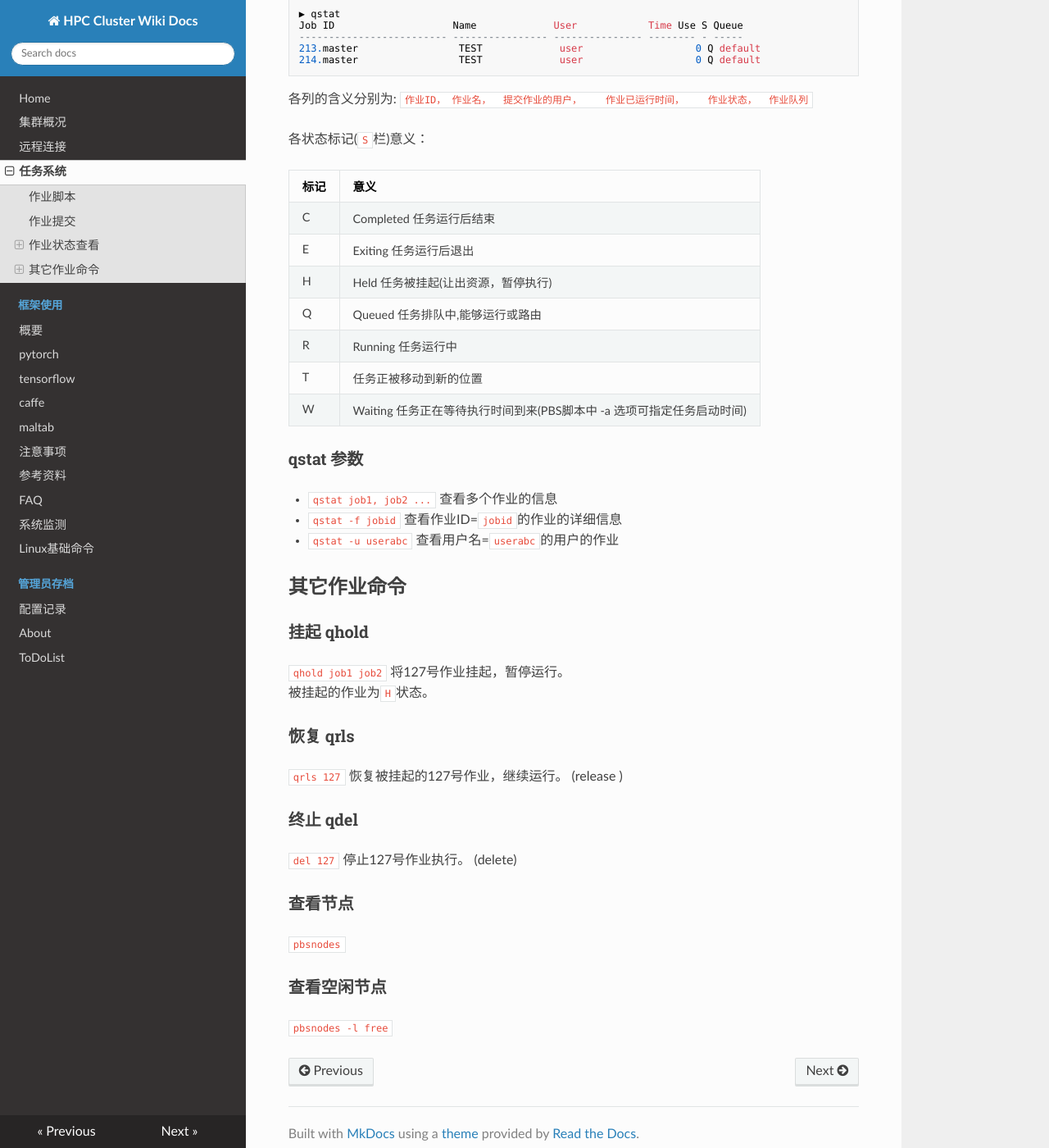
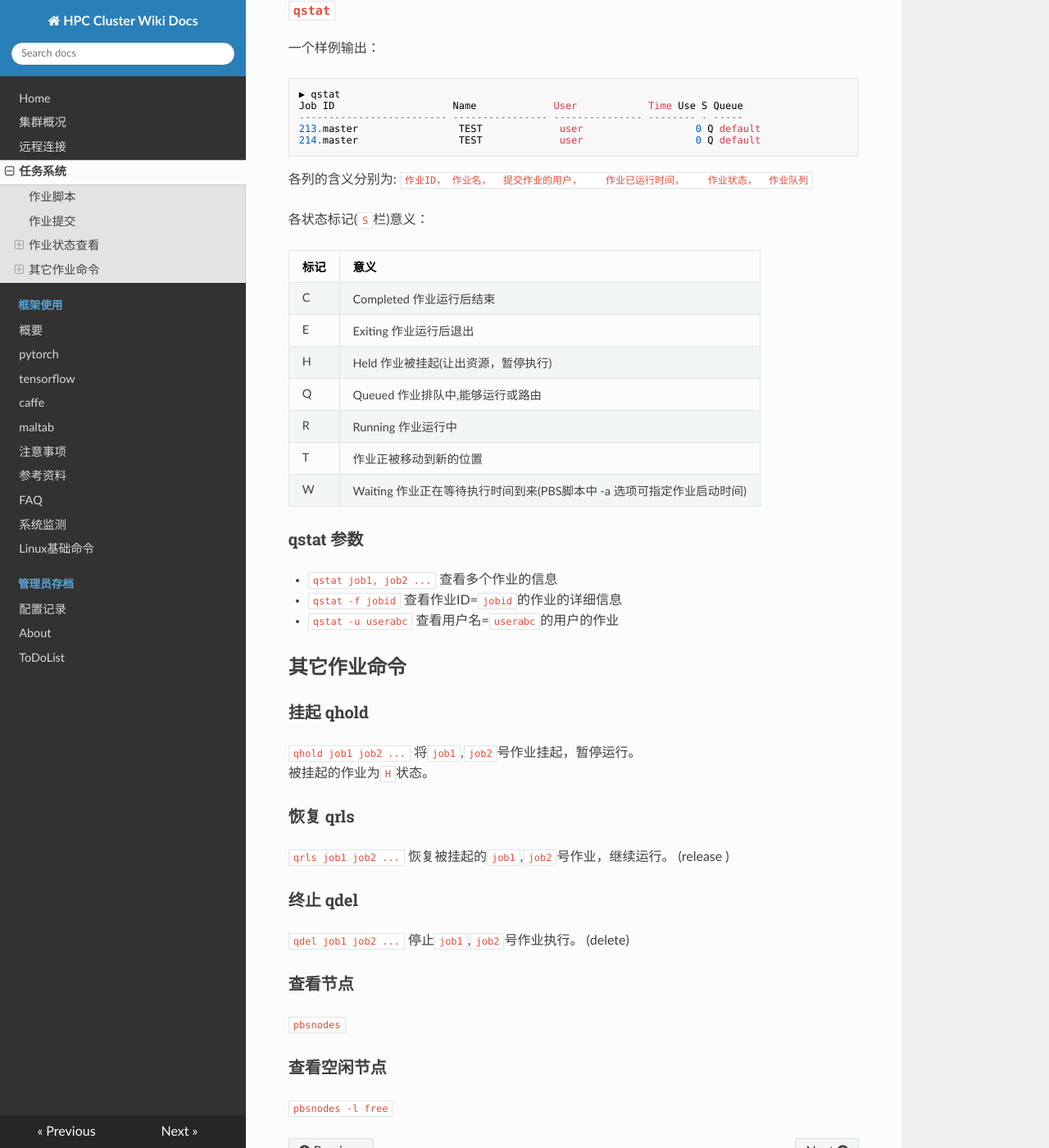
Before and after one commit to SSRheart/HPC_wiki_docs, an MkDocs documentation site: the page built from docs/jobs.md, in a window 1280 px wide and 1400 px high, scrolled down 1839 px. Shown: the whole window at 82% size. Built offline with MkDocs 1.6.1, drawn with Linux system fonts in a browser that asks for light colours; nearby versions of some CDN libraries; old or Windows-style settings are respelled for this version of MkDocs; some of the changed text lies outside the part shown.

````diff
--- a/docs/jobs.md
+++ b/docs/jobs.md
@@ -1,10 +1,10 @@
-# 任务系统
+# 作业系统
 
-目前集群上安装使用的是Torque资源管理系统，计算任务的执行通过提交Torque 作业(job)进行。
+目前集群上安装使用的是Torque资源管理系统，计算作业的执行通过提交Torque 作业(job)进行。
 
 
 ## 作业脚本
-作业脚本用来描述执行计算任务的程序或命令，以及相应的运行参数(参数也可在提交作业时在命令行中指定)
+作业脚本用来描述执行计算作业的程序或命令，以及相应的运行参数(参数也可在提交作业时在命令行中指定)
 
 一个示例脚本 `run_job_demo.pbs` 如下:
 ```
@@ -37,13 +37,13 @@ option | meaning
 `-N` | N(ame) 作业名称，应当具有一定标识性
 `-o` | o(utput), 指定标准输出文件,设置为/dev/null则丢弃输出
 `-q` | 指定排队队列
-`-r` | r(erunable) 是否设置作业的`可重复执行`属性为True, 即节点故障的情况下任务是否可以重复执行
+`-r` | r(erunable) 是否设置作业的`可重复执行`属性为True, 即节点故障的情况下作业是否可以重复执行
 `-S` | 指定用来处理作业脚本的程序，一般为shell程序
 `-m` | m(ail) 指定何种情况发送邮件（邮件功能暂未开放, 此选项暂时无效)
 
 
+如果没有指定标准输出和错误输出文件，在用户提交作业的目录下将会生成`jobname`.o`jobid` 和`jobname`.e`jobid`两个文件来收集这两个信息。
 > `注意，如果您预料到标准输出/错误输出会很大，建议您减少输出或者将输出丢弃。并将有用的结果在程序中保存到别的文件中去。`
-
 
 关于`-l` 的详细说明：
 ```
@@ -85,13 +85,13 @@ Job ID                    Name             User            Time Use S Queue
 
 标记 | 意义
 --- | ---
-C   | Completed 任务运行后结束
-E   | Exiting 任务运行后退出
-H   | Held 任务被挂起(让出资源，暂停执行)
-Q   | Queued 任务排队中,能够运行或路由
-R   | Running 任务运行中
-T   | 任务正被移动到新的位置
-W   | Waiting 任务正在等待执行时间到来(PBS脚本中 -a 选项可指定任务启动时间)
+C   | Completed 作业运行后结束
+E   | Exiting 作业运行后退出
+H   | Held 作业被挂起(让出资源，暂停执行)
+Q   | Queued 作业排队中,能够运行或路由
+R   | Running 作业运行中
+T   | 作业正被移动到新的位置
+W   | Waiting 作业正在等待执行时间到来(PBS脚本中 -a 选项可指定作业启动时间)
 
 ### qstat 参数
 * `qstat job1, job2 ...` 查看多个作业的信息
@@ -101,15 +101,15 @@ W   | Waiting 任务正在等待执行时间到来(PBS脚本中 -a 选项可指
 
 ## 其它作业命令
 ### 挂起 qhold
-`qhold job1 job2` 将127号作业挂起，暂停运行。
+`qhold job1 job2 ...` 将`job1`,`job2`号作业挂起，暂停运行。
 被挂起的作业为`H`状态。
 
 ### 恢复 qrls
-`qrls 127` 恢复被挂起的127号作业，继续运行。
+`qrls job1 job2 ...` 恢复被挂起的`job1`,`job2`号作业，继续运行。
 (release )
 
 ### 终止 qdel
-`del 127` 停止127号作业执行。
+`qdel job1 job2 ...` 停止`job1`,`job2`号作业执行。
 (delete)
 
 ### 查看节点
````
Also changed, not shown: other parts of docs/jobs.md (+2 -2 lines), docs/framework/index.md (+28 -1 lines), docs/framework/pytorch.md (+1 -0 lines), docs/remoteAccess.md (+15 -0 lines), docs/todo.md (+2 -2 lines), docs/img/login.jpeg (added), 1 other file.
